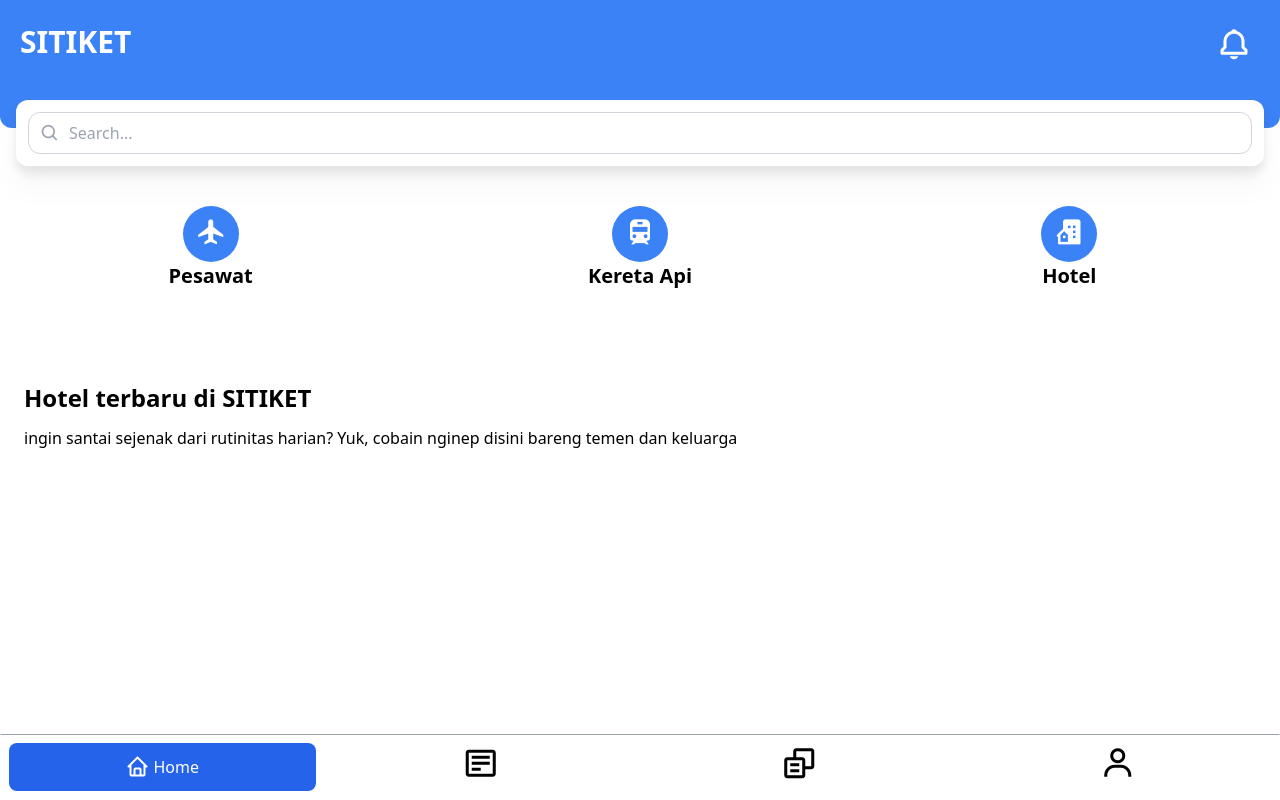
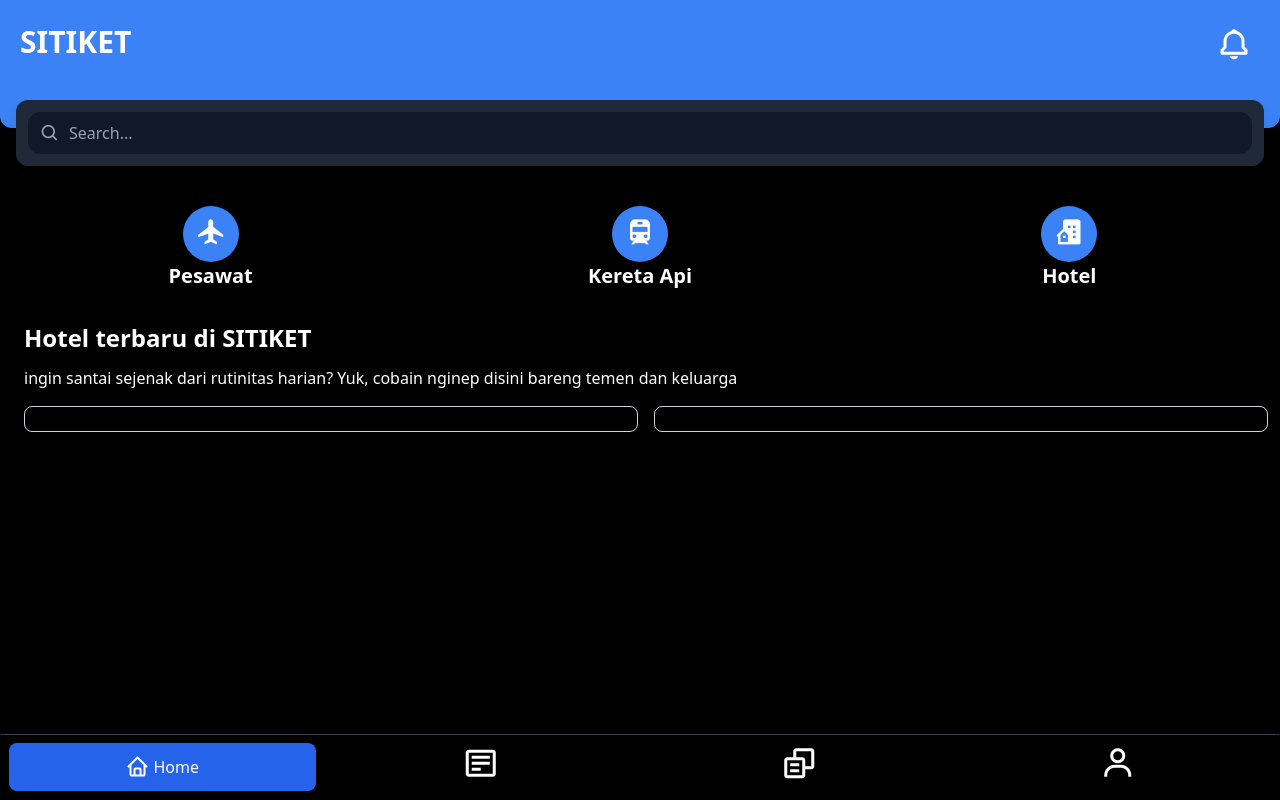
Before and after one commit to adhinnnugroho/SITIKET, a React (Vite) app: page / in a window 1280 px wide. Built offline with nearby package versions, Linux system fonts and the light colour scheme.

Commit message:
refactor: code in mainLayouts

```diff
--- a/index.html
+++ b/index.html
@@ -8,7 +8,7 @@
 
     <title></title>
   </head>
-  <body class="dark:bg-black bg-white dark:text-white text-black transition-all duration-700 ease-in-out">
+  <body>
     <div id="root"></div>
     <script type="module" src="/src/main.tsx"></script>
   </body>
--- a/src/components/specific/navigations/MobileNavigation.tsx
+++ b/src/components/specific/navigations/MobileNavigation.tsx
@@ -8,7 +8,8 @@ const MobileNavigation = () => {
         <div className="w-screen transition-all duration-700 ease-in-out fixed bottom-0 dark:bg-black bg-white border dark:border-black border-white dark:border-t-gray-700 border-t-gray-400 p-2">
             <div className="grid grid-cols-4 gap-3">
                 <Link to='/'>
-                    <div className={`flex items-center justify-center ${isActive('/') ? 'bg-blue-600 text-white rounded-lg p-2' : ''}`}>
+                    <div
+                        className={`flex items-center justify-center ${isActive('/') ? 'bg-blue-600 text-white rounded-lg p-2' : ''}`}>
                         <i className={`bx bx-home ${isActive('/') ? 'text-2xl' : 'text-4xl'}`}></i>
                         {isActive('/') && <span className="ml-1">Home</span>}
                     </div>
@@ -27,7 +28,7 @@ const MobileNavigation = () => {
                 </Link>
                 <Link to='/profile'>
                     <div className={`flex items-center justify-center ${isActive('/profile') ? 'bg-blue-600 text-white rounded-lg p-2' : ''}`}>
-                        <i  className={`bx bx-user ${isActive('/profile') ? 'text-2xl' : 'text-4xl'}`}></i>
+                        <i className={`bx bx-user ${isActive('/profile') ? 'text-2xl' : 'text-4xl'}`}></i>
                         {isActive('/profile') && <span className=" ml-1 pr-1">Profile</span>}
                     </div>
                 </Link>
--- a/src/layouts/MainLayout.tsx
+++ b/src/layouts/MainLayout.tsx
@@ -1,15 +1,16 @@
 import ComponentManagement from "components/ComponentManagement";
+import UseToggleThemes from "hooks/themes/useToggleThemes";
 import useDocumentTitle from "hooks/useDocumentTitle"
-
 interface MainLayoutProps {
     children: React.ReactNode;
     title?: string;
 }
 
 const MainLayout = ({ title, children }: MainLayoutProps) => {
+    UseToggleThemes();
     useDocumentTitle(title ?? 'SITIKET')
     return (
-        <div className="w-full">
+        <div className="w-full h-screen dark:bg-black bg-white dark:text-white text-black transition-all duration-700 ease-in-out" id="mainLayouts">
             {children}
             <ComponentManagement.MobileNavigation   />
         </div>
--- a/src/pages/home/HomePage.tsx
+++ b/src/pages/home/HomePage.tsx
@@ -41,12 +41,21 @@ const HomePage = () => {
 
 
             <div className="hotel-sections p-3 ml-3">
-                <h5 className="text-2xl font-semibold mt-20">
+                <h5 className="text-2xl font-semibold mt-5">
                     Hotel terbaru di SITIKET
                 </h5>
-                <p className="mt-3 text-black">
+                <p className="mt-3 dark:text-white text-black">
                     ingin santai sejenak dari rutinitas harian? Yuk, cobain nginep disini bareng temen dan keluarga
                 </p>
+
+                <div className="grid grid-cols-2 gap-4 mt-4">
+                    <div className="col-span-1">
+                        <div className="border border-gray-300 p-3 rounded-lg"></div>
+                    </div>
+                    <div className="col-span-1">
+                        <div className="border border-gray-300 p-3 rounded-lg"></div>
+                    </div>
+                </div>
             </div>
 
         </MainLayout>
```
